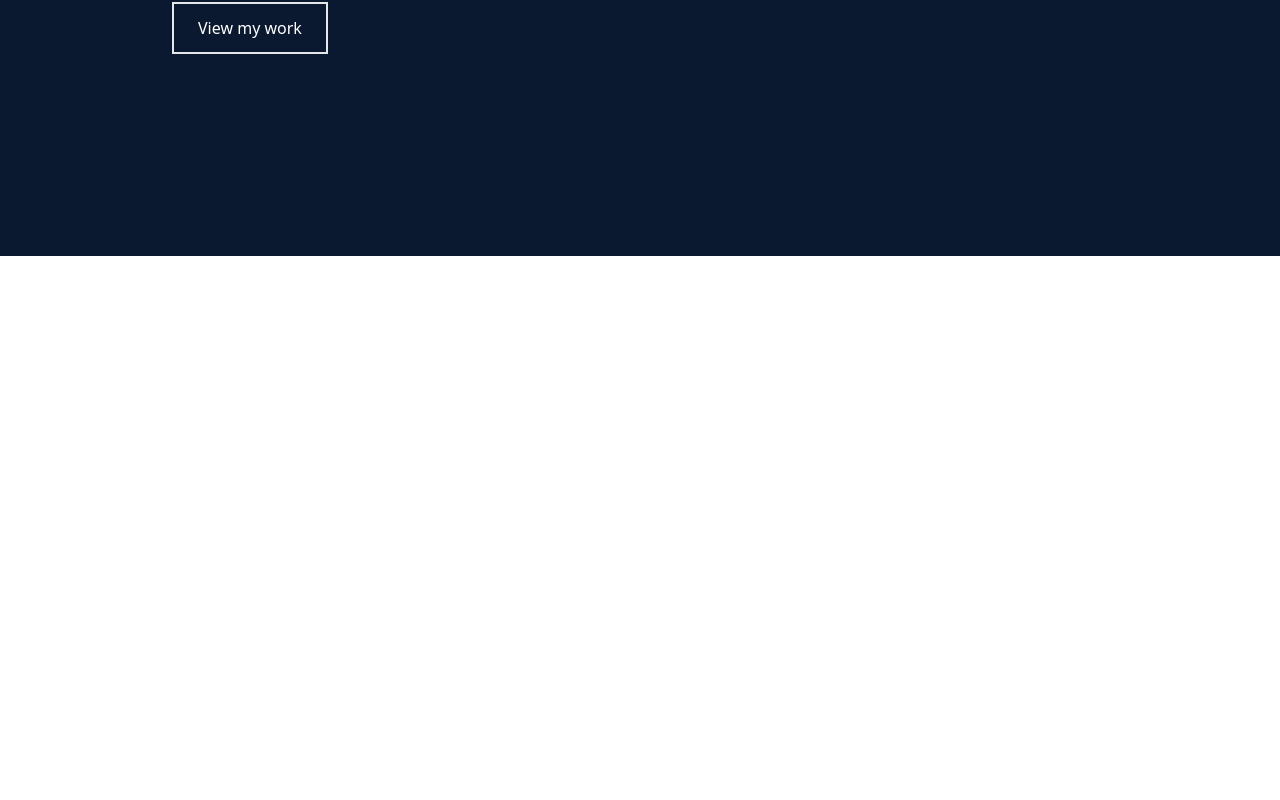
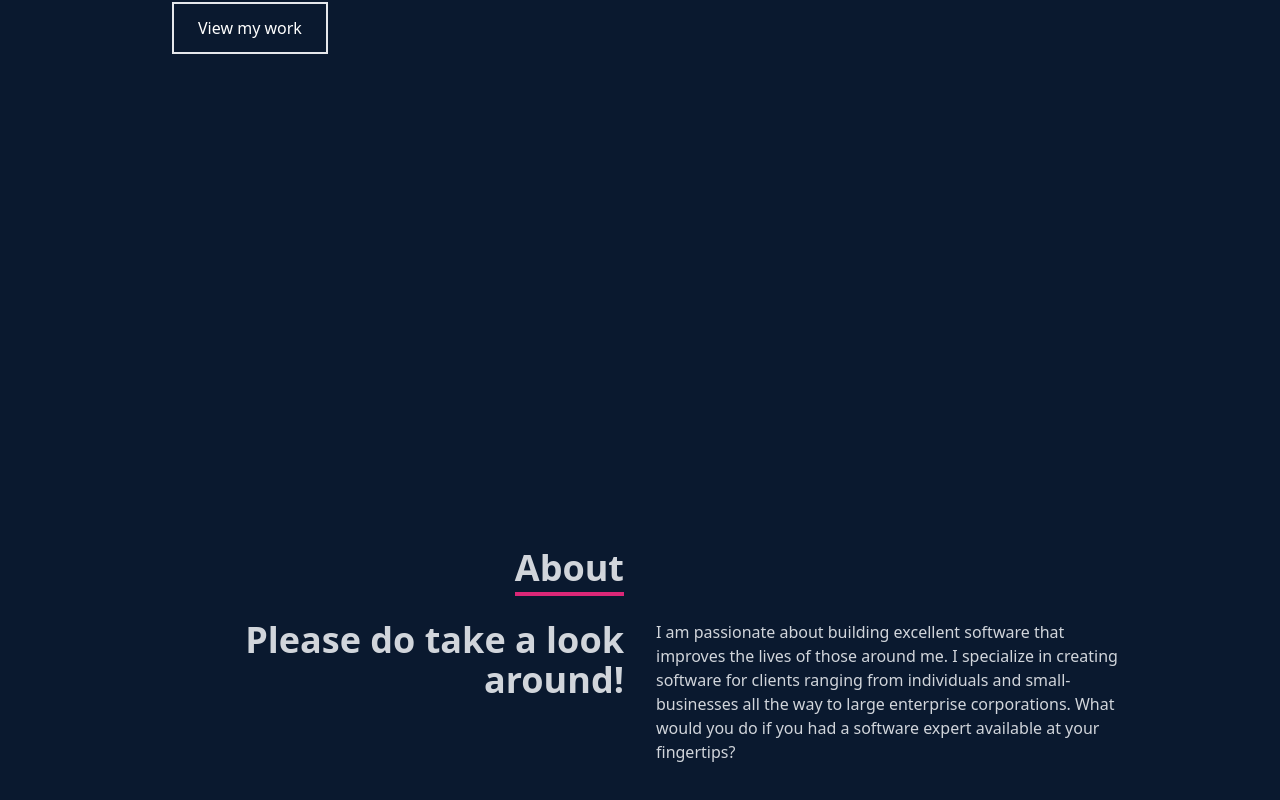
Before and after one commit to BillyFletcher99/my-app, a React (Create React App) app: page / in a window 1280 px wide. Shown: the part 544-1344 px from the top of the page. Before the commit the page ends 800 px from the top, so only its background shows below. Built offline with nearby package versions, Linux system fonts and the light colour scheme.

Commit message:
Completed About section, moving to skills

```diff
--- a/src/App.js
+++ b/src/App.js
@@ -1,5 +1,6 @@
 import Navbar from "./components/Navbar";
 import Main from "./components/Main";
+import About from "./components/About";
 
 
 
@@ -8,6 +9,7 @@
     <div>
       <Navbar />
       <Main />
+      <About />
     </div>
   );
 }
--- /dev/null
+++ b/src/components/About.jsx
@@ -0,0 +1,32 @@
+import React from 'react'
+
+const About = () => {
+  return (
+    <div name='about' className='w-full h-screen bg-[#0a192f] text-gray-300'>
+      <div className='flex flex-col justify-center items-center w-full h-full'>
+        <div className='max-w-[1000px] w-full grid grid-cols-2 gap-8'>
+          <div className='sm:text-right pb-8 pl-4'>
+            <p className='text-4xl font-bold inline border-b-4 border-pink-600'>
+              About
+            </p>
+          </div>
+          <div></div>
+          </div>
+          <div className='max-w-[1000px] w-full grid sm:grid-cols-2 gap-8 px-4'>
+            <div className='sm:text-right text-4xl font-bold'>
+              <p>Please do take a look around!</p>
+            </div>
+            <div>
+              <p>I am passionate about building excellent software that improves
+              the lives of those around me. I specialize in creating software
+              for clients ranging from individuals and small-businesses all the
+              way to large enterprise corporations. What would you do if you had
+              a software expert available at your fingertips?</p>
+            </div>
+          </div>
+      </div>
+    </div>
+  );
+};
+
+export default About
--- /dev/null
+++ b/src/components/Skills.jsx
@@ -0,0 +1,9 @@
+import React from 'react'
+
+const Skills = () => {
+  return (
+    <div></div>
+  )
+}
+
+export default Skills
```
